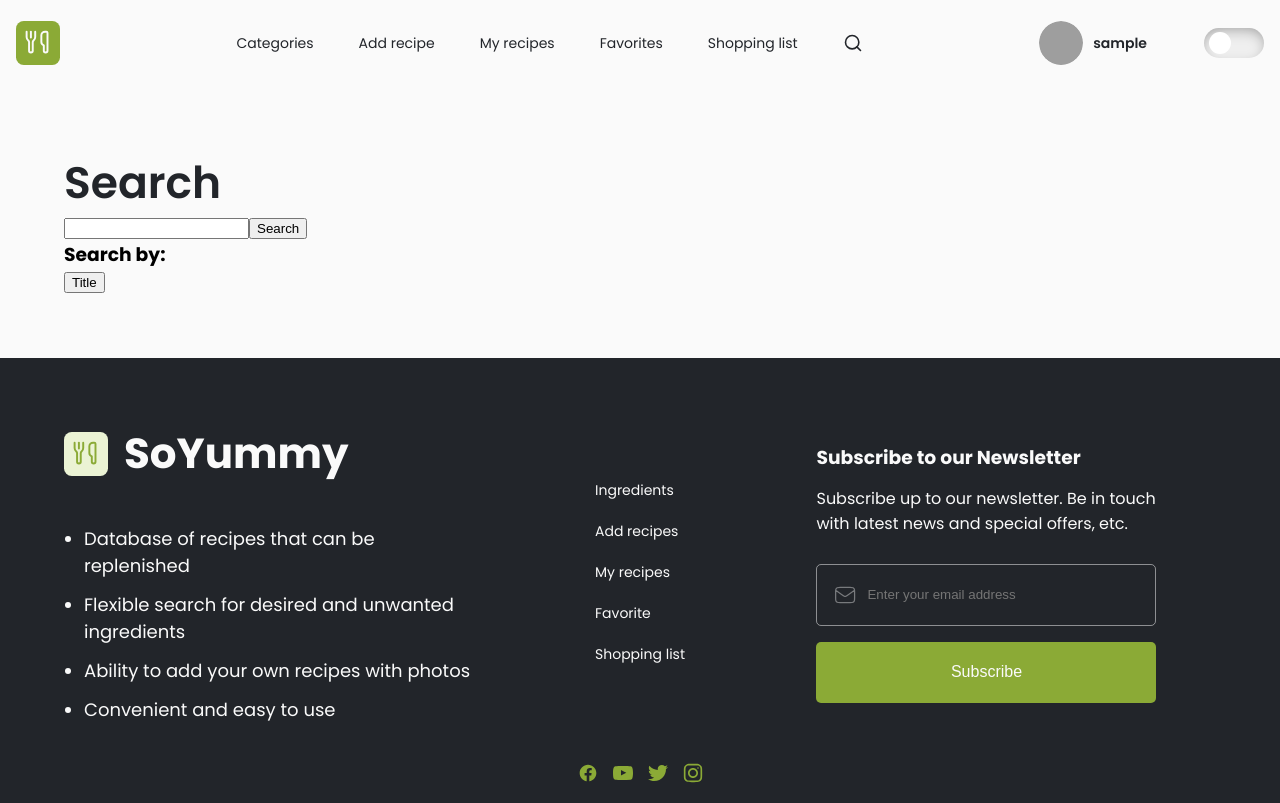
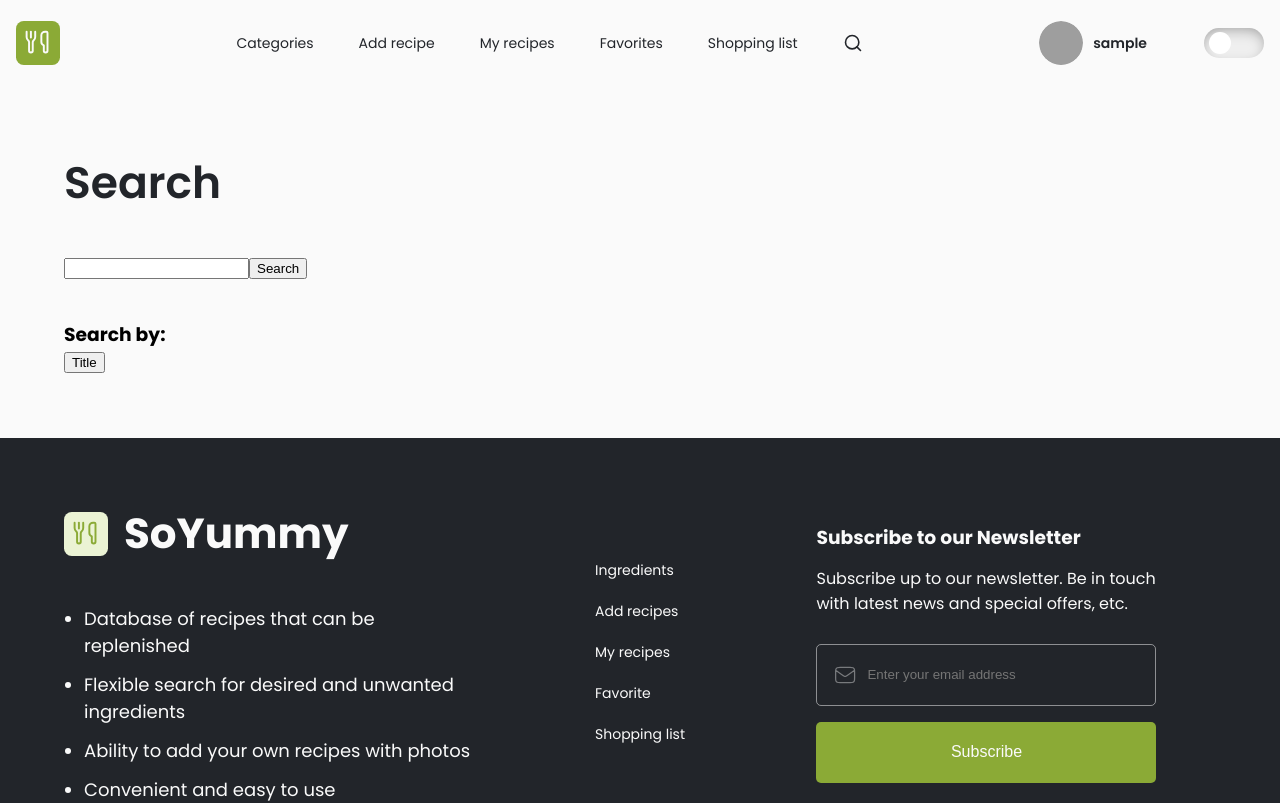
Before and after one commit to dag-szad/SoYummy, a Vue app in the folder frontend/: page /search in a window 1280 px wide. Shown: the top 803 px of the page. Built offline with nearby package versions, Linux system fonts and the light colour scheme; sample sign-in values are in the browser's storage.

Commit message:
feat: update search page

```diff
--- a/frontend/src/components/pages/Search.vue
+++ b/frontend/src/components/pages/Search.vue
@@ -1,14 +1,19 @@
 <template>
-    <div>
+    <div class="search-page">
         <page-title title="Search" />
-        <search-bar addon/>
+        <search-bar addon />
     </div>
 </template>
 
 <script setup lang="ts">
-import PageTitle from '../templates/PageTitle.vue';
-import SearchBar from '../templates/SearchBar.vue';
+import PageTitle from '../templates/PageTitle.vue'
+import SearchBar from '../templates/SearchBar.vue'
 </script>
 
 <style lang="scss" scoped>
+.search-page {
+    display: flex;
+    flex-direction: column;
+    gap: 40px;
+}
 </style>
```
